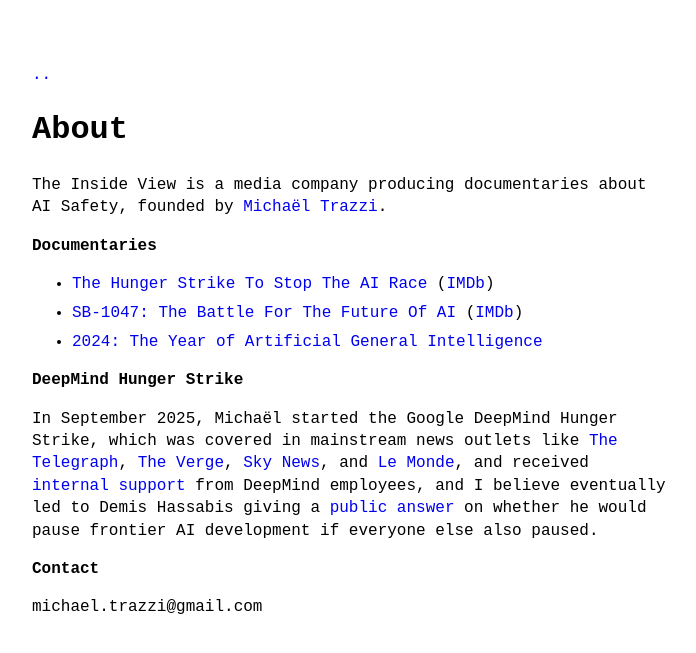
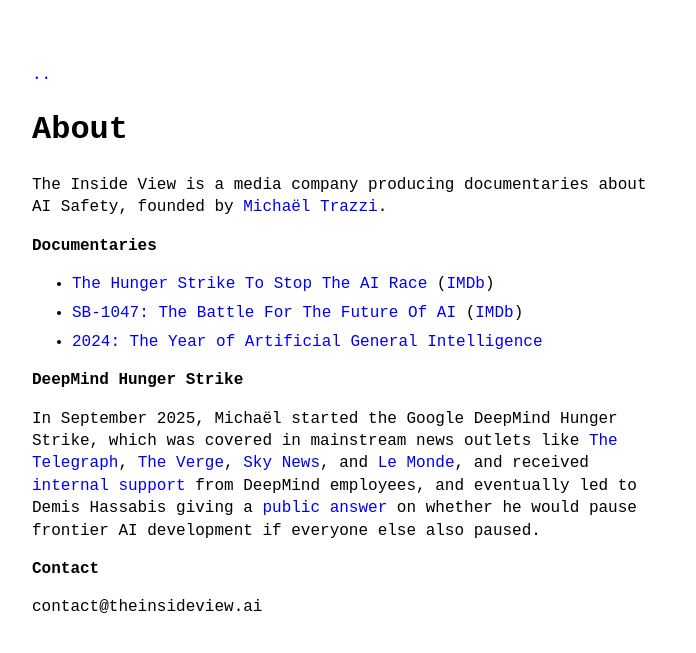
Before and after one commit to theinsideview/theinsideview.github.io, a Jekyll site: the page built from about.md, in a window 1280 px wide. Shown: the top 653 px of the page, without its empty margins (288-984 px from the left). Built offline with Jekyll 4.4.1, drawn with Linux system fonts in a browser that asks for light colours.

Commit message:
Remove 'I believe' and personal gmail from about page
Co-Authored-By: Claude Opus 4.6 <noreply@anthropic.com>

```diff
--- a/about.md
+++ b/about.md
@@ -13,8 +13,8 @@ The Inside View is a media company producing documentaries about AI Safety, foun
 
 **DeepMind Hunger Strike**
 
-In September 2025, Michaël started the Google DeepMind Hunger Strike, which was covered in mainstream news outlets like <a href="https://www.telegraph.co.uk/business/2025/09/20/anti-ai-doom-prophets-launch-hunger-strike-outside-google/">The Telegraph</a>, <a href="https://www.theverge.com/ai-artificial-intelligence/778773/the-hunger-strike-to-end-ai-anthropic-google-deepmind-agi">The Verge</a>, <a href="https://news.sky.com/video/hunger-strikers-want-end-to-superhuman-ai-13434270">Sky News</a>, and <a href="https://www.lemonde.fr/pixels/article/2025/09/18/nous-allons-perdre-le-controle-comment-les-catastrophistes-de-l-ia-haussent-le-ton_6641620_4408996.html">Le Monde</a>, and received <a href="https://x.com/DSheremet_/status/1967894578876272698?s=20">internal support</a> from DeepMind employees, and I believe eventually led to Demis Hassabis giving a <a href="https://x.com/MichaelTrazzi/status/2013787511189876959?s=20">public answer</a> on whether he would pause frontier AI development if everyone else also paused.
+In September 2025, Michaël started the Google DeepMind Hunger Strike, which was covered in mainstream news outlets like <a href="https://www.telegraph.co.uk/business/2025/09/20/anti-ai-doom-prophets-launch-hunger-strike-outside-google/">The Telegraph</a>, <a href="https://www.theverge.com/ai-artificial-intelligence/778773/the-hunger-strike-to-end-ai-anthropic-google-deepmind-agi">The Verge</a>, <a href="https://news.sky.com/video/hunger-strikers-want-end-to-superhuman-ai-13434270">Sky News</a>, and <a href="https://www.lemonde.fr/pixels/article/2025/09/18/nous-allons-perdre-le-controle-comment-les-catastrophistes-de-l-ia-haussent-le-ton_6641620_4408996.html">Le Monde</a>, and received <a href="https://x.com/DSheremet_/status/1967894578876272698?s=20">internal support</a> from DeepMind employees, and eventually led to Demis Hassabis giving a <a href="https://x.com/MichaelTrazzi/status/2013787511189876959?s=20">public answer</a> on whether he would pause frontier AI development if everyone else also paused.
 
 **Contact**
 
-michael.trazzi@gmail.com
+contact@theinsideview.ai
```
